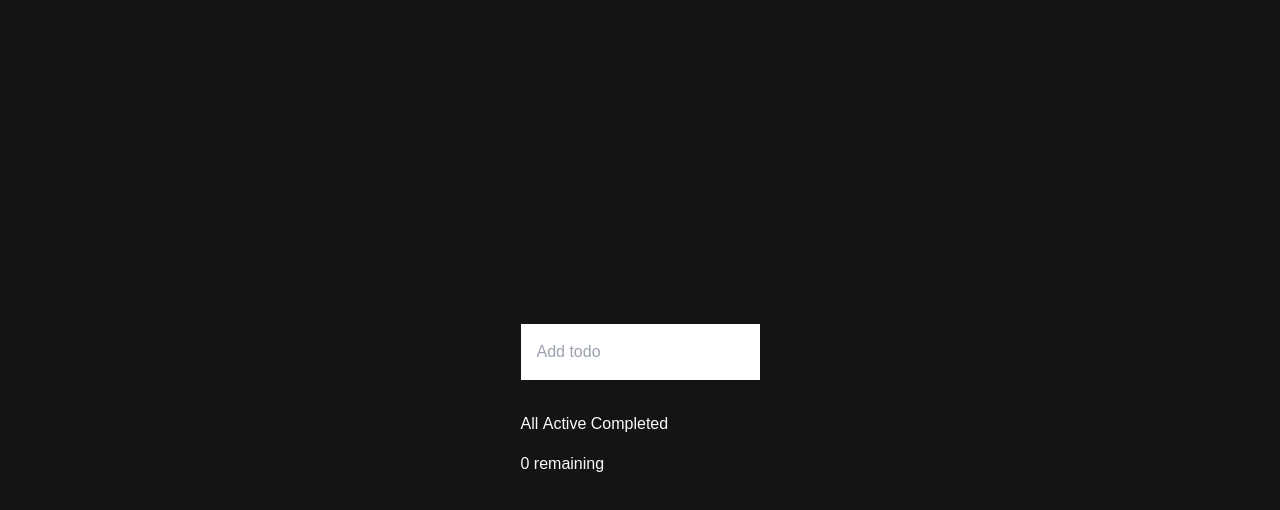
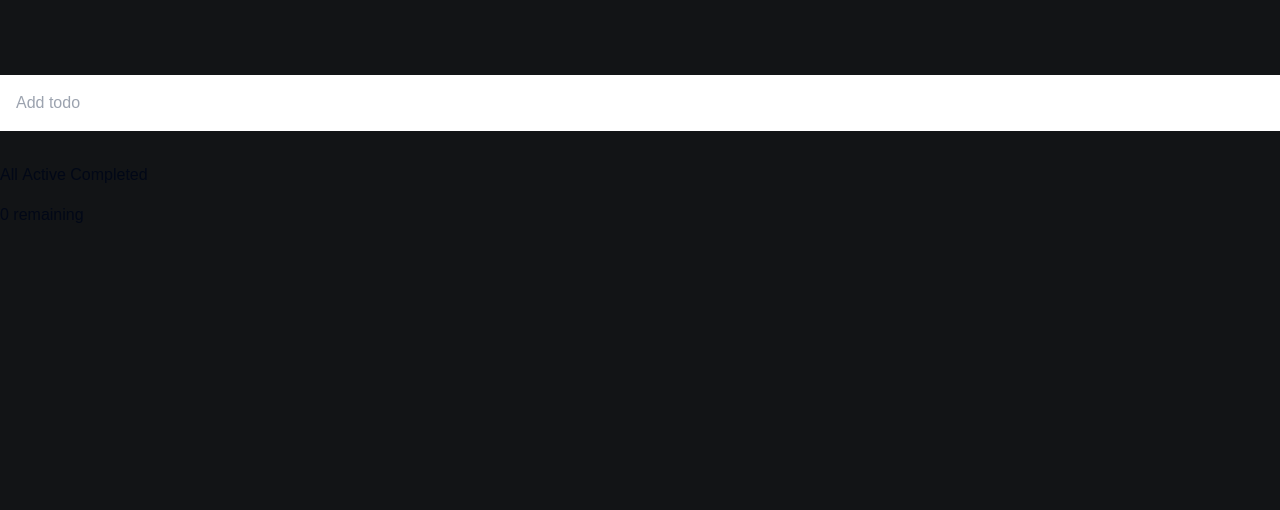
Before and after one commit to Edberaga/Svelte-ToDo-App, a SvelteKit app: page / in a window 1280 px wide. Shown: the top 510 px of the page. Built offline with nearby package versions, Linux system fonts and the light colour scheme.

Commit message:
changes the layout index

```diff
--- a/src/routes/+layout.svelte
+++ b/src/routes/+layout.svelte
@@ -16,10 +16,12 @@
 	}
 
 	:global(body) {
-		display: grid;
-		place-content: center;
+		padding-top: 75px;
 		font-family: 'Manrope Variable', sans-serif;
-		color: hsl(220 10% 98%);
 		background-color: hsl(220 10% 8%);
 	}
+
+	/*Media Queries*/
+	@media (max-width: 768px) {
+    }
 </style>
```
